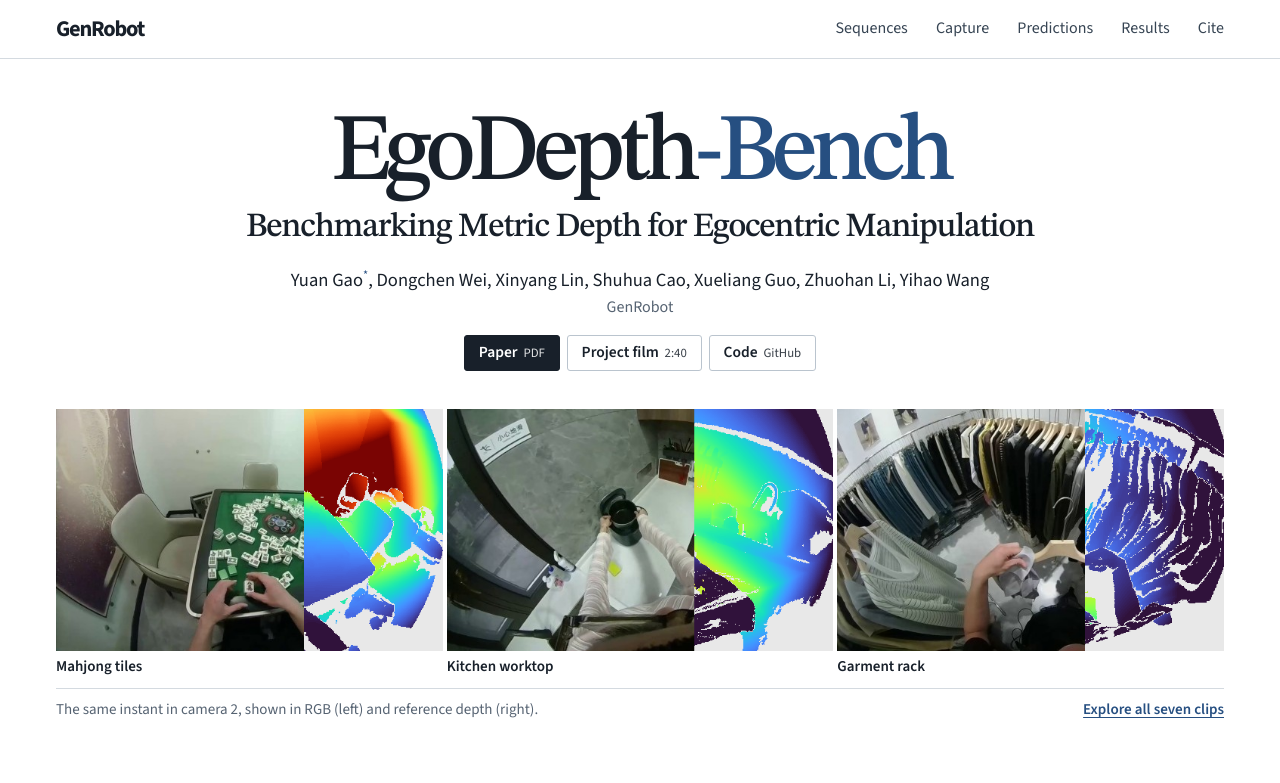
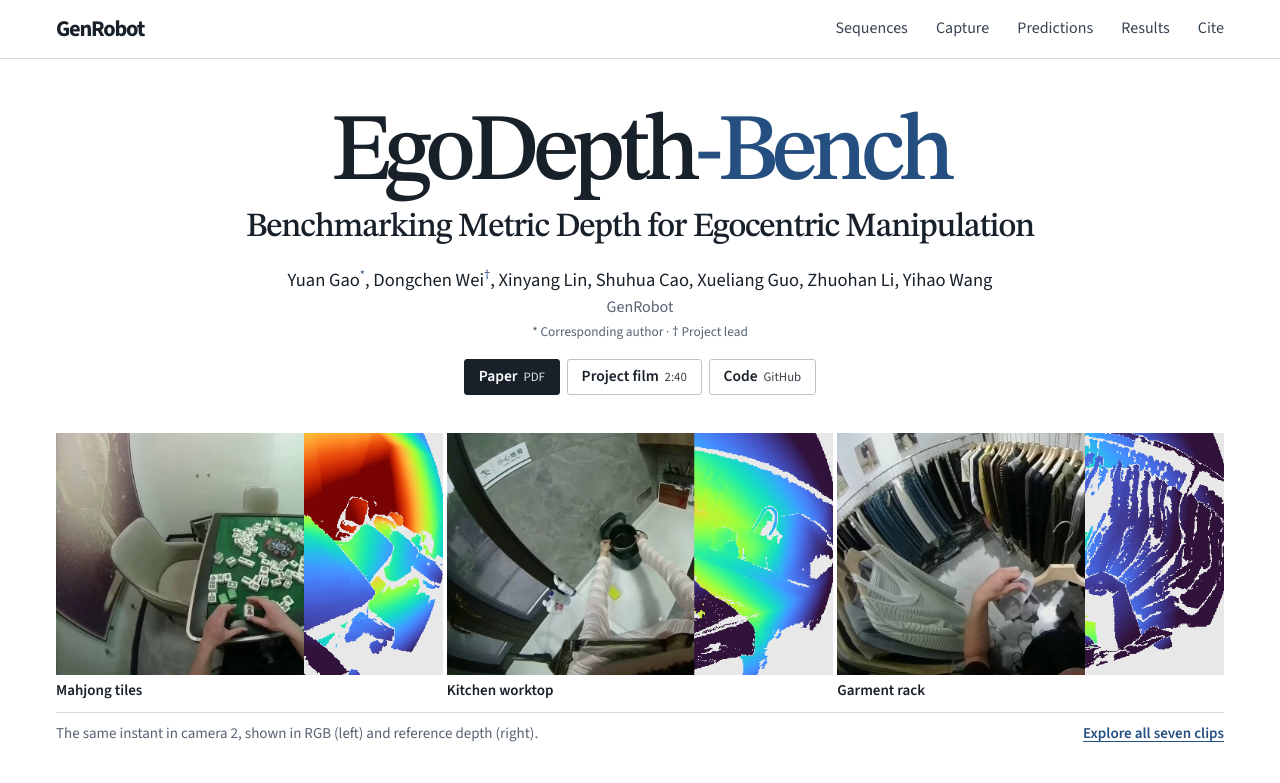
Before and after one commit to Chris004869/EgoDepth-Bench, a plain HTML site: page index.html in a window 1280 px wide. Shown: the top 783 px of the page. Drawn offline with Linux system fonts and the light colour scheme.

Commit message:
Credit Dongchen Wei as project lead on the project page and manuscript

```diff
--- a/index.html
+++ b/index.html
@@ -42,8 +42,9 @@
       <header class="paper-head">
         <h1><span class="project-title">EgoDepth<span>-Bench</span></span>
           <span class="paper-title">Benchmarking Metric Depth for Egocentric Manipulation</span></h1>
-        <div class="byline"><p class="author-list"><a href="mailto:gaoyuan100@outlook.com" title="Corresponding author">Yuan Gao<sup>*</sup></a>, <span>Dongchen Wei</span>, <span>Xinyang Lin</span>, <span>Shuhua Cao</span>, <span>Xueliang Guo</span>, <span>Zhuohan Li</span>, <span>Yihao Wang</span></p>
+        <div class="byline"><p class="author-list"><a href="mailto:gaoyuan100@outlook.com" aria-describedby="corresponding-author">Yuan Gao<sup>*</sup></a>, <span aria-describedby="project-lead">Dongchen Wei<sup>†</sup></span>, <span>Xinyang Lin</span>, <span>Shuhua Cao</span>, <span>Xueliang Guo</span>, <span>Zhuohan Li</span>, <span>Yihao Wang</span></p>
           <p class="affil">GenRobot</p>
+          <p class="affil"><small><span id="corresponding-author">*&nbsp;Corresponding author</span> · <span id="project-lead">†&nbsp;Project lead</span></small></p>
         </div>
         <div class="paper-links"><a href="site-assets/egodepth-bench.pdf">Paper <small>PDF</small></a><a href="#film">Project film <small>2:40</small></a><a href="https://github.com/Chris004869/EgoDepth-Bench/tree/main">Code <small>GitHub</small></a></div>
       </header>
@@ -365,6 +366,6 @@
       </section>
     </div>
   </main>
-  <footer class="wrap"><span>© 2026 GenRobot</span><span>* Corresponding author · <a href="mailto:gaoyuan100@outlook.com">gaoyuan100@outlook.com</a></span></footer>
+  <footer class="wrap"><span>© 2026 GenRobot</span><a href="mailto:gaoyuan100@outlook.com">gaoyuan100@outlook.com</a></footer>
 </body>
 </html>
```
Also changed, not shown: 1 other file.
